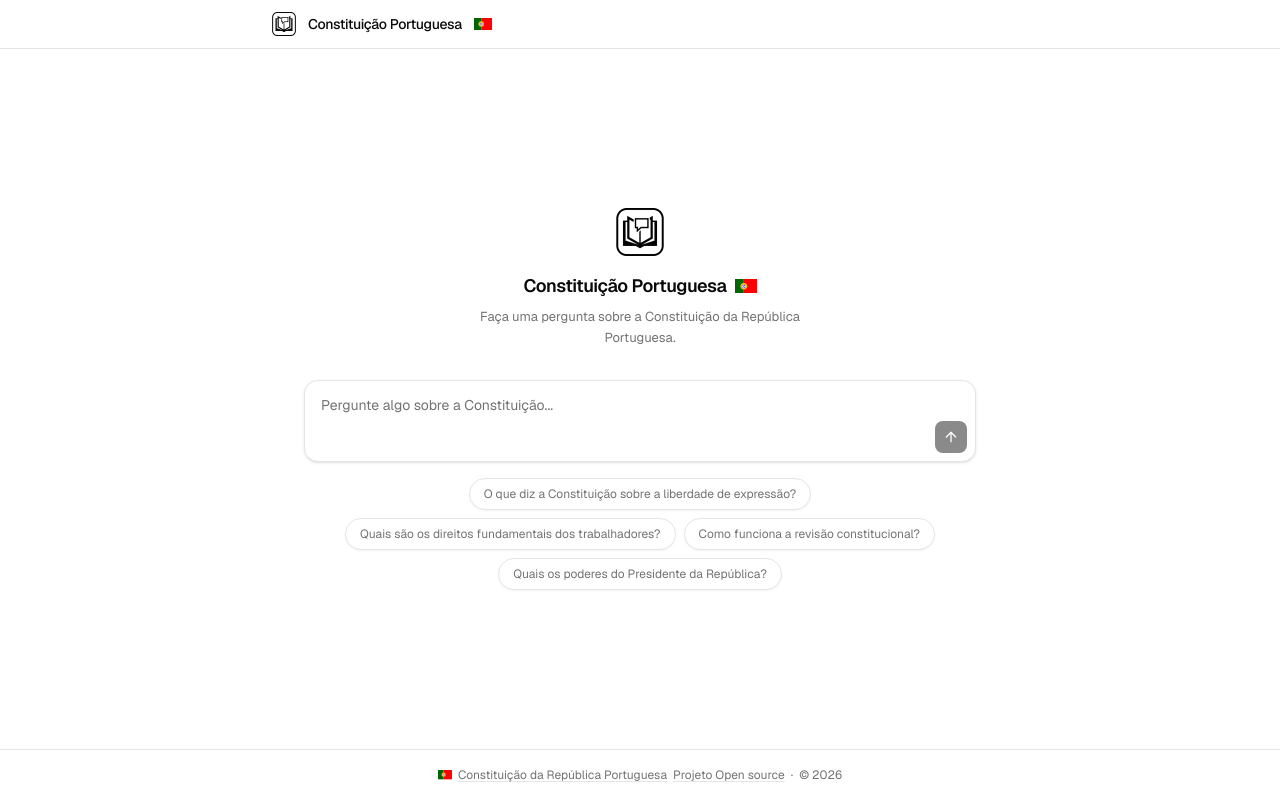
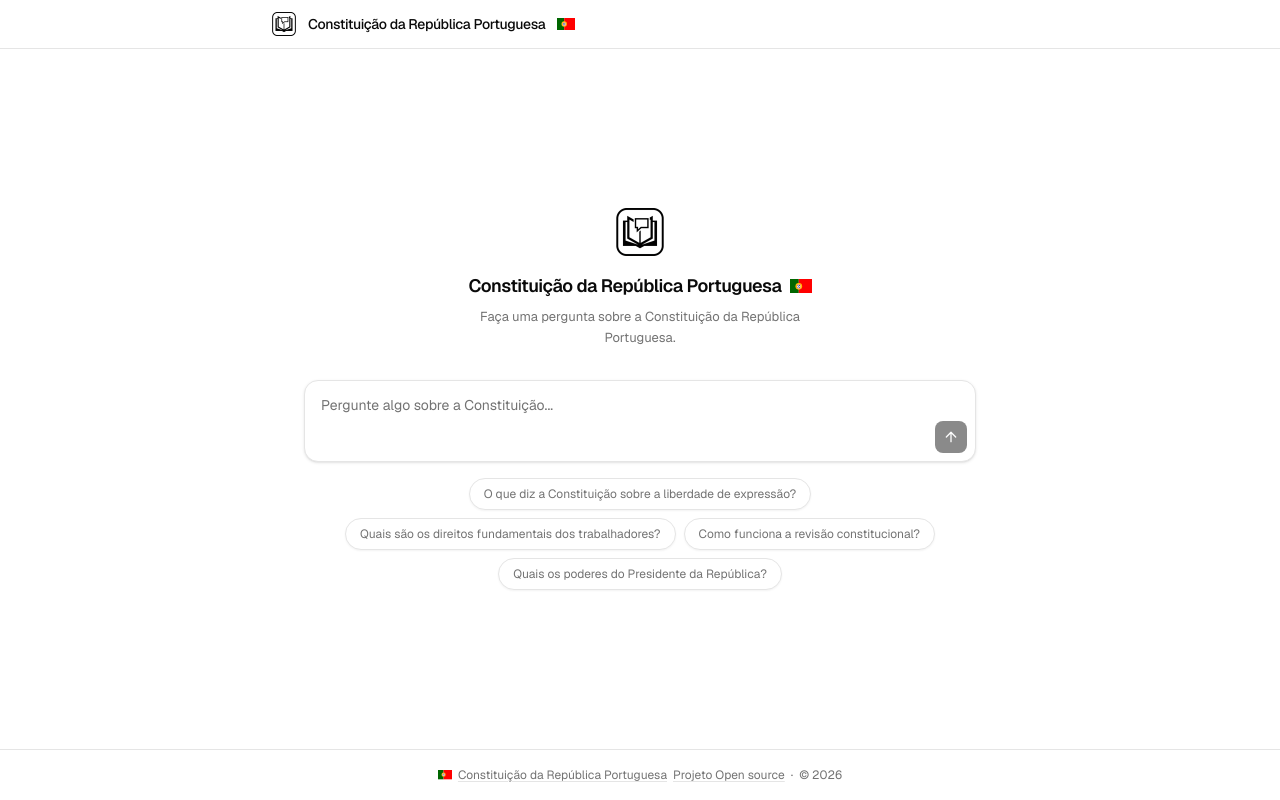
Before and after one commit to hvasconcelos/constituicao, a Next.js app in the folder apps/web/: page / in a window 1280 px wide. Built offline with nearby package versions, Linux system fonts and the light colour scheme.

Commit message:
Constituição

```diff
--- a/apps/web/src/app/layout.tsx
+++ b/apps/web/src/app/layout.tsx
@@ -4,14 +4,42 @@ import { GeistMono } from "geist/font/mono";
 import "./globals.css";
 
 export const metadata: Metadata = {
-  title: "Constituição Portuguesa",
+  title: "Constituição Portuguesa — Assistente IA",
   description:
-    "Assistente sobre a Constituição da República Portuguesa. Faça perguntas e receba respostas fundamentadas nos artigos constitucionais.",
+    "Consulte a Constituição da República Portuguesa com inteligência artificial. Faça perguntas em linguagem natural e receba respostas fundamentadas nos artigos constitucionais, com citações diretas.",
+  keywords: [
+    "Constituição Portuguesa",
+    "Constituição da República Portuguesa",
+    "direito constitucional",
+    "artigos constitucionais",
+    "IA jurídica",
+    "assistente constitucional",
+    "lei fundamental Portugal",
+  ],
+  authors: [{ name: "Constituição IA" }],
   icons: {
     icon: "/favicon.ico",
     apple: "/apple-touch-icon.png",
   },
   manifest: "/manifest.webmanifest",
+  openGraph: {
+    title: "Constituição Portuguesa — Assistente IA",
+    description:
+      "Consulte a Constituição da República Portuguesa com inteligência artificial. Respostas fundamentadas nos artigos constitucionais.",
+    locale: "pt_PT",
+    type: "website",
+    siteName: "Constituição IA",
+  },
+  twitter: {
+    card: "summary",
+    title: "Constituição Portuguesa — Assistente IA",
+    description:
+      "Consulte a Constituição da República Portuguesa com inteligência artificial. Respostas fundamentadas nos artigos constitucionais.",
+  },
+  robots: {
+    index: true,
+    follow: true,
+  },
 };
 
 export default function RootLayout({
--- a/apps/web/src/components/chat.tsx
+++ b/apps/web/src/components/chat.tsx
@@ -73,7 +73,7 @@ export function Chat({ onConversationChange }: ChatProps) {
             <Logo size={48} className="mb-4" />
             <div className="mb-1.5 flex items-center gap-2">
               <h2 className="text-lg font-semibold tracking-tight text-foreground">
-                Constituição Portuguesa
+                Constituição da República Portuguesa
               </h2>
               <PortugueseFlag size={22} />
             </div>
--- a/apps/web/src/components/header.tsx
+++ b/apps/web/src/components/header.tsx
@@ -15,7 +15,7 @@ export function Header({ onNewChat, showNewChat }: HeaderProps) {
         <div className="flex items-center gap-3">
           <Logo size={24} />
           <span className="text-sm font-medium tracking-tight text-foreground">
-            Constituição Portuguesa
+            Constituição da República Portuguesa
           </span>
           <PortugueseFlag size={18} />
         </div>
--- a/apps/web/src/components/logo.tsx
+++ b/apps/web/src/components/logo.tsx
@@ -9,7 +9,7 @@ export function Logo({ size = 24, className }: LogoProps) {
   return (
     <Image
       src="/icon-192.png"
-      alt="Constituição Portuguesa"
+      alt="Constituição da República Portuguesa"
       width={size}
       height={size}
       className={className}
```
Also changed, not shown: apps/web/public/manifest.webmanifest.
